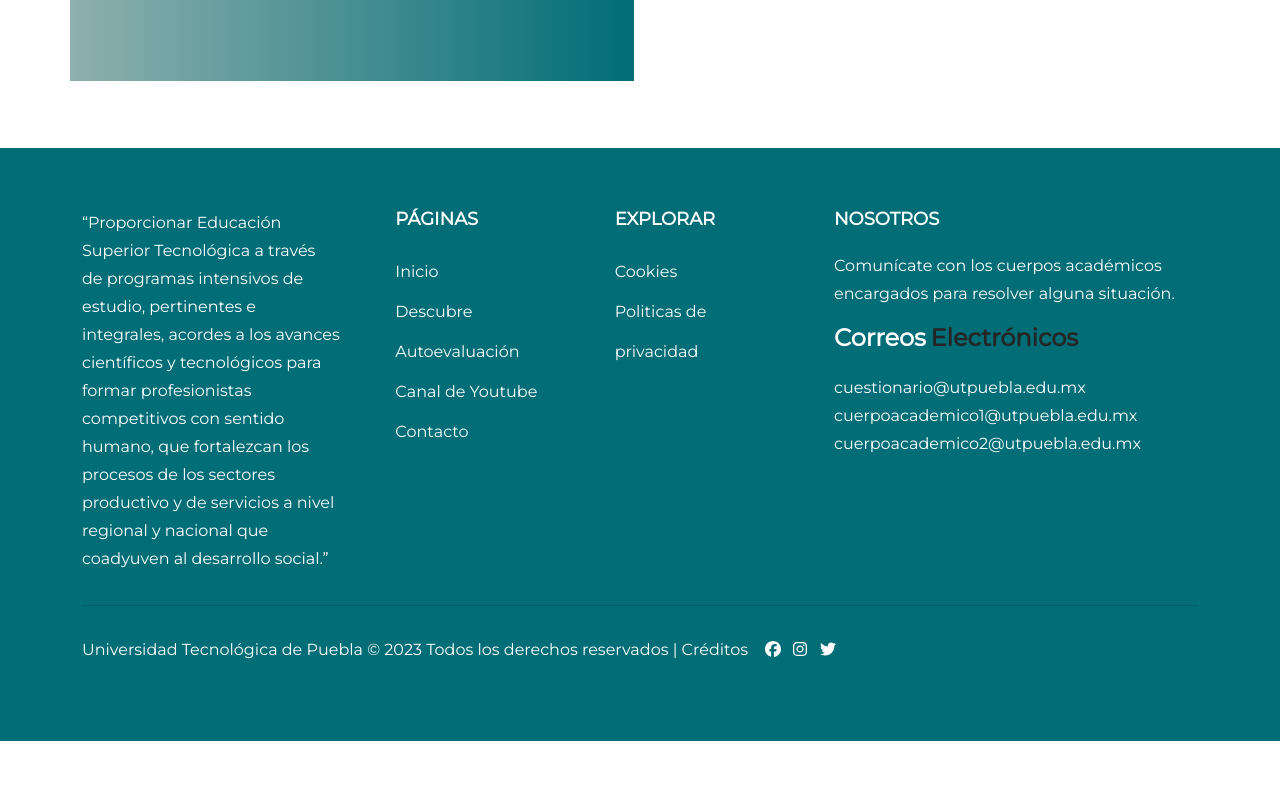
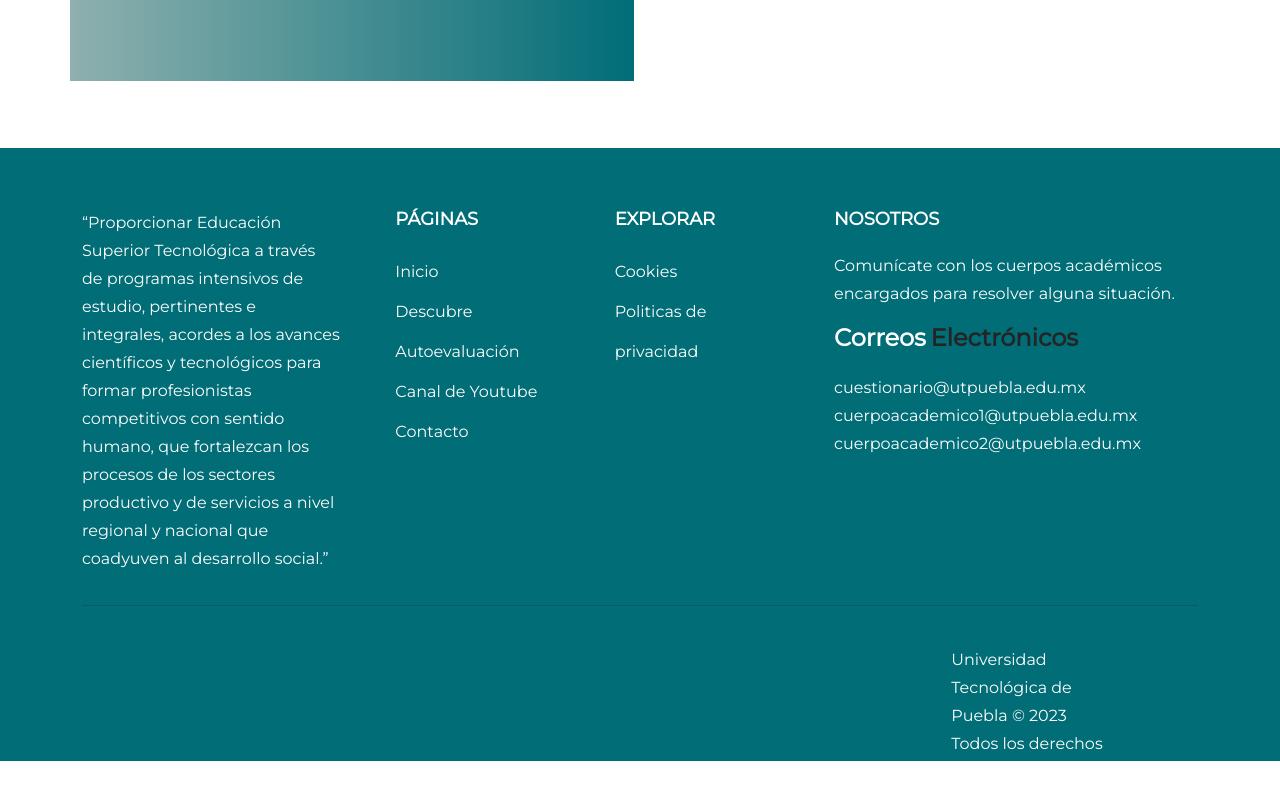
Before and after one commit to GabrielCzt/HAED_VITE, a React (Vite) app: page /#/Iniciar-sesion in a window 1280 px wide. Shown: the part 868-1668 px from the top of the page. Before the commit the page ends 1609 px from the top, so only its background shows below. Built offline with nearby package versions, Linux system fonts and the light colour scheme.

Commit message:
Estilos de funcionalidades

```diff
--- a/src/estilos/Login.css
+++ b/src/estilos/Login.css
@@ -121,3 +121,31 @@
     border: none;
     outline: none;
 }
+
+/*Estilos de mensaje cargando credenciales*/
+.align-items-center{
+    height: 4rem;
+    width: 16.8rem;
+    padding: 10px;
+    margin: auto;
+}
+
+.d-flex{
+    justify-content: space-between;
+}
+
+p.text-credentials{
+    margin: auto;
+    color: var(--non-black-haed);
+}
+
+#p-sign{
+    margin: auto;
+    float: left;
+    color: var(--light-b-haed);
+
+}
+
+.Spin{
+    margin-top: 5px;
+}
```
